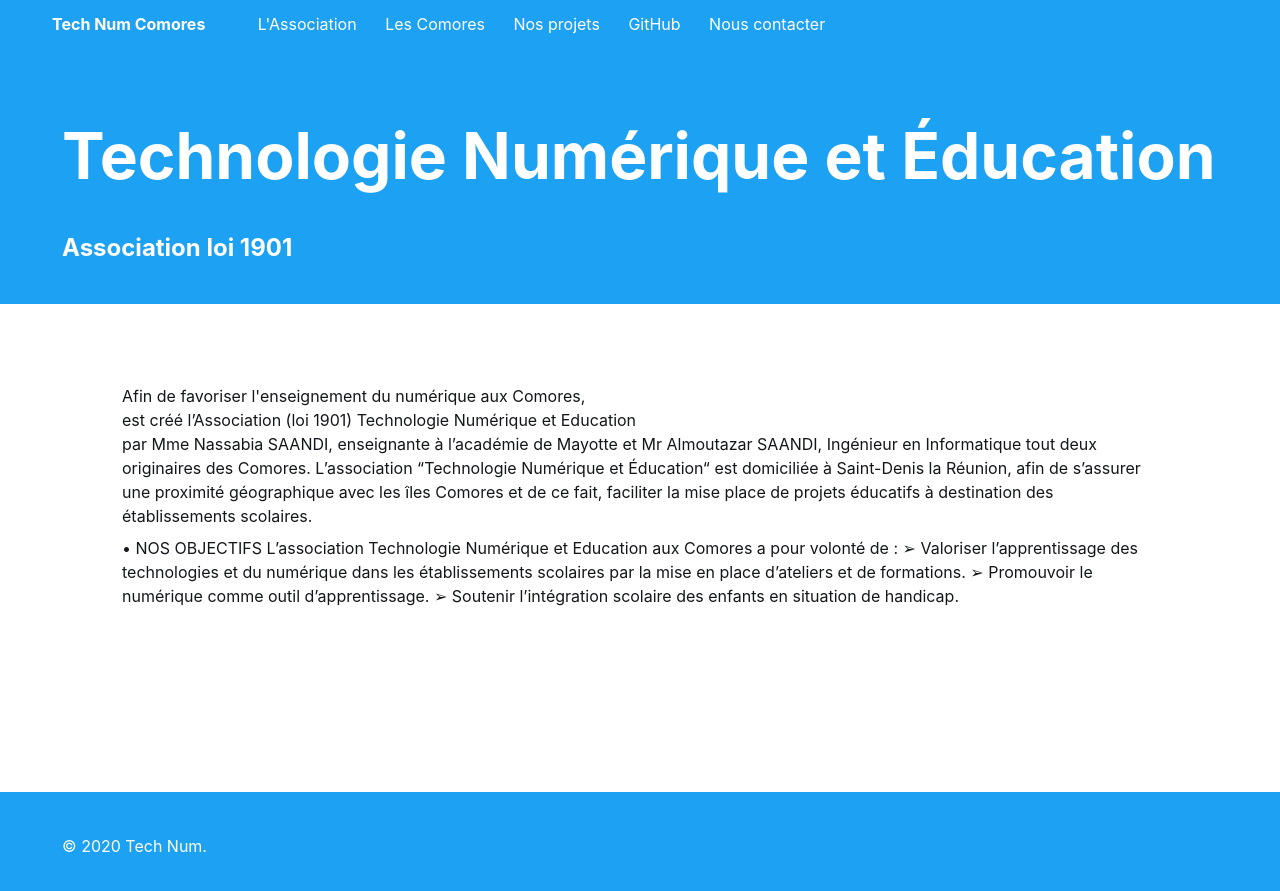
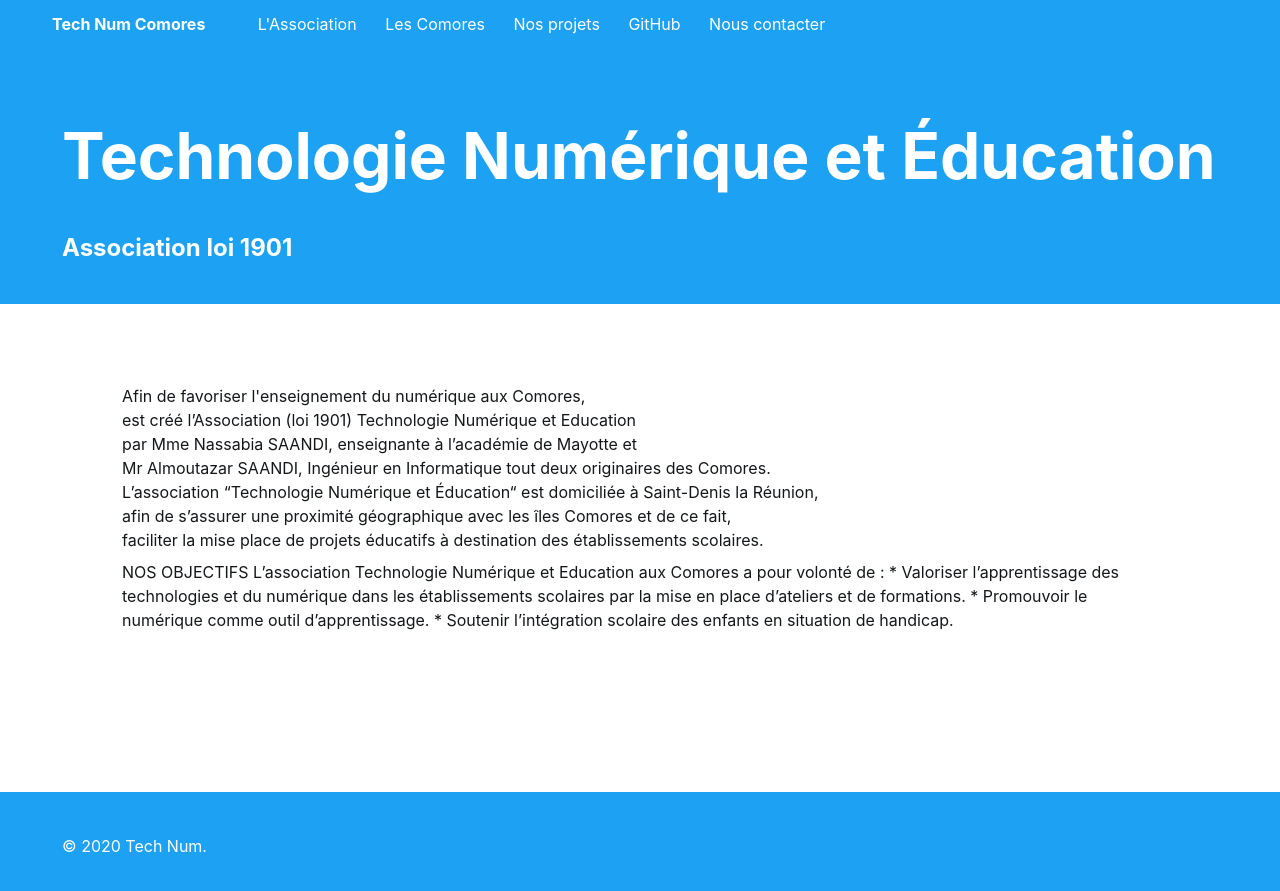
Before and after one commit to tech-num/test, a Jekyll site: the page built from association.html, in a window 1280 px wide. Shown: the top 891 px of the page. Built offline with Jekyll 4.4.1, drawn with Linux system fonts in a browser that asks for light colours.

Commit message:
Update association.html

```diff
--- a/association.html
+++ b/association.html
@@ -19,20 +19,17 @@ custom_js: memberships.js
 
 <div class="section">
 	<div class="Grid membership-container container">
-		<p class="center-left">Afin de favoriser l'enseignement du numérique aux Comores, </br> est créé l’Association (loi 1901)  Technologie Numérique et Education </br> par Mme  Nassabia SAANDI, enseignante à l’académie de Mayotte et Mr Almoutazar SAANDI, Ingénieur en Informatique tout deux originaires des Comores.
-		    L’association “Technologie Numérique et Éducation“ est domiciliée à Saint-Denis la Réunion, afin de s’assurer une proximité géographique avec les îles Comores et de ce fait, faciliter la mise place de projets éducatifs à destination des établissements scolaires.
+		<p class="center-left">Afin de favoriser l'enseignement du numérique aux Comores, </br> est créé l’Association (loi 1901)  Technologie Numérique et Education </br> par Mme  Nassabia SAANDI, enseignante à l’académie de Mayotte et </br> Mr Almoutazar SAANDI, Ingénieur en Informatique tout deux originaires des Comores. </br>
+		    L’association “Technologie Numérique et Éducation“ est domiciliée à Saint-Denis la Réunion, </br> afin de s’assurer une proximité géographique avec les îles Comores et de ce fait, </br> faciliter la mise place de projets éducatifs à destination des établissements scolaires.
 </p>
 
 <p class="center-left">
-•	NOS OBJECTIFS
+NOS OBJECTIFS
 
 L’association Technologie Numérique et Education aux Comores a pour volonté de :
-
-➢	Valoriser l’apprentissage des technologies et du numérique dans les établissements scolaires par la mise en place d’ateliers et de formations.
-
-➢	Promouvoir le numérique comme outil d’apprentissage.
-
-➢	Soutenir l’intégration scolaire des enfants en situation de handicap.
+	* Valoriser l’apprentissage des technologies et du numérique dans les établissements scolaires par la mise en place d’ateliers et de formations.
+	* Promouvoir le numérique comme outil d’apprentissage.
+	* Soutenir l’intégration scolaire des enfants en situation de handicap.
 </p>
 
 	</div>
```
